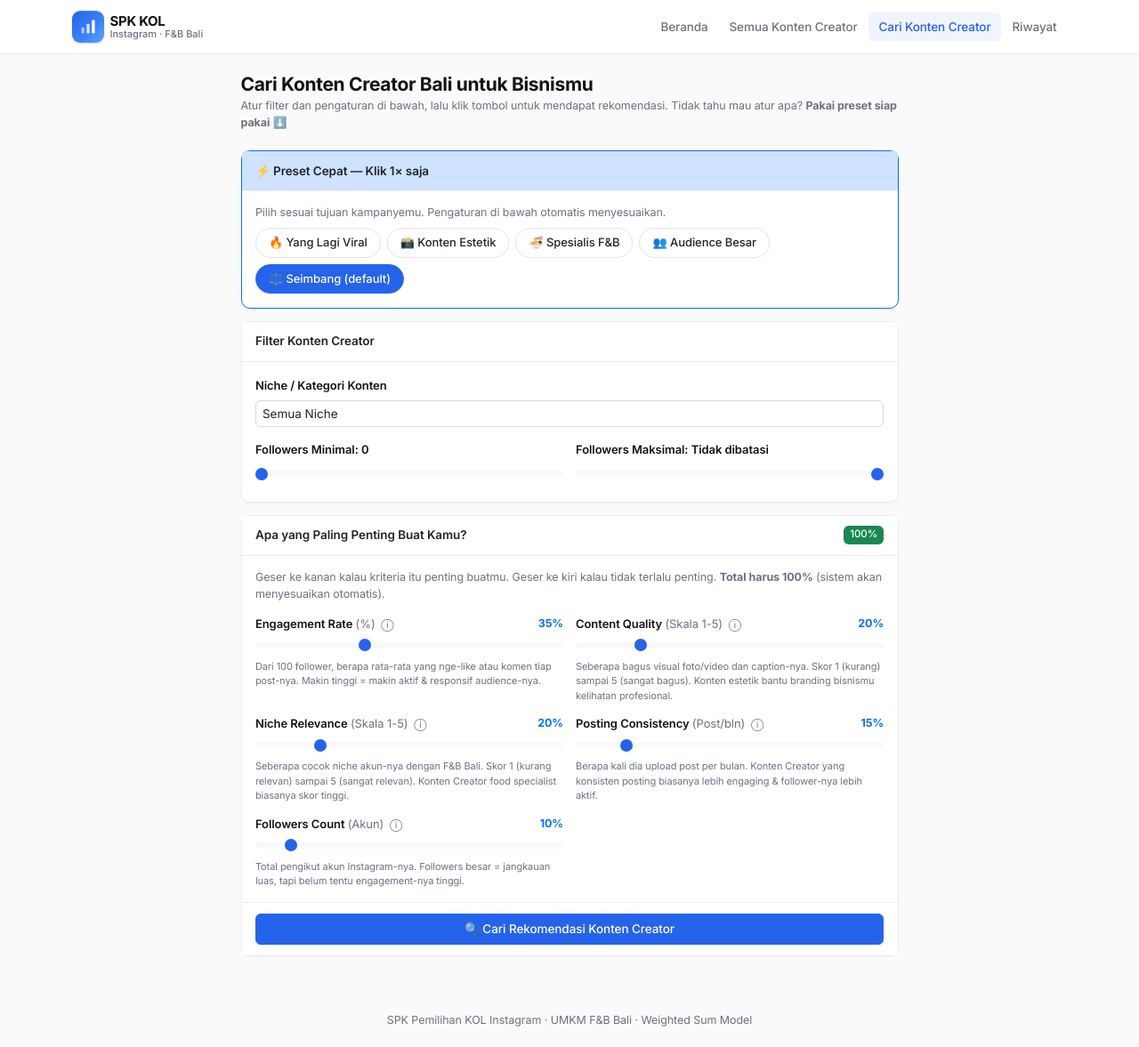
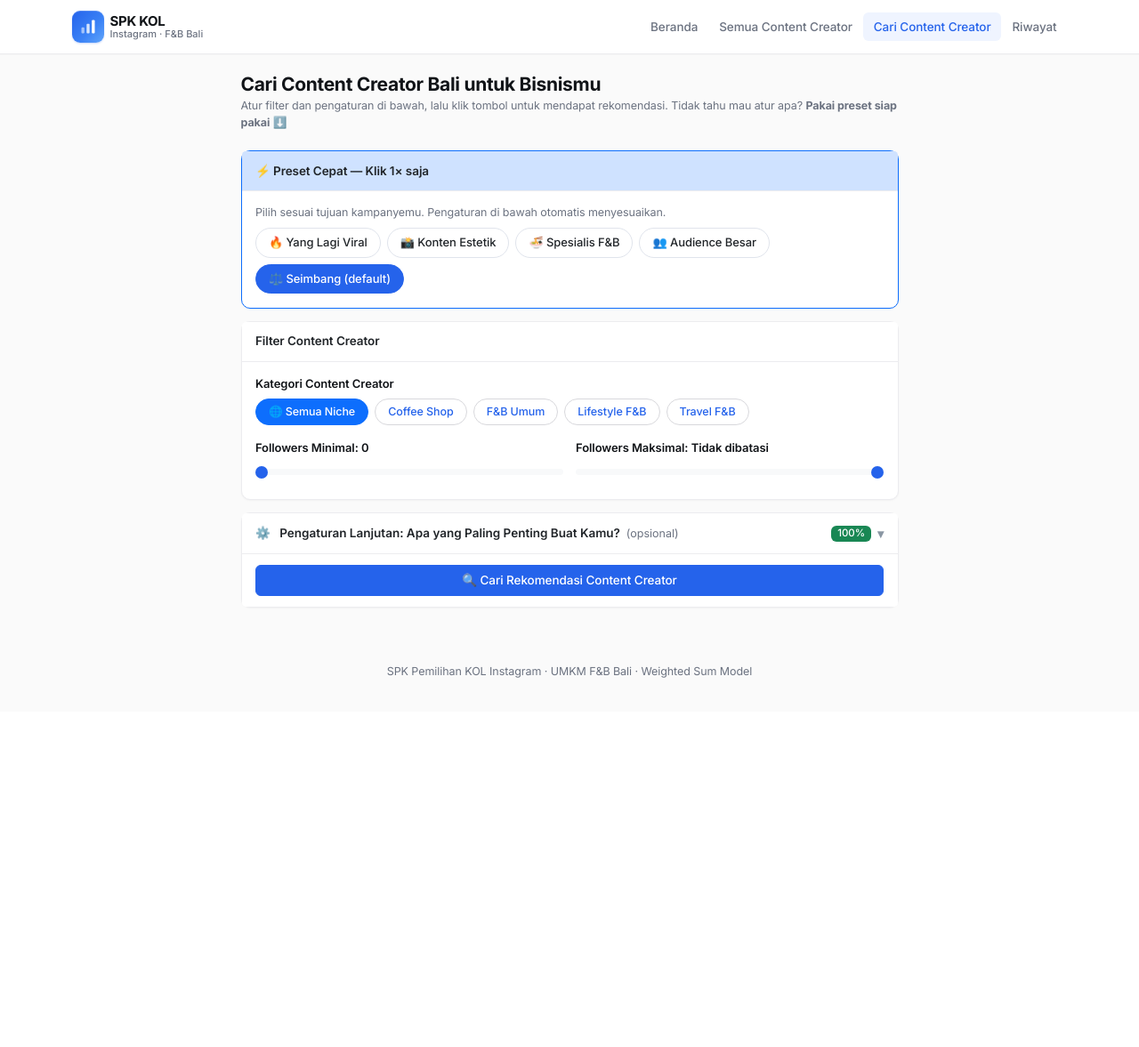
Before and after one commit to yusidabcs/spk-kol, a FastAPI app: page /cari in a window 1280 px wide. Shown: the whole page at 89% size. After the commit the page ends 762 px from the top, so only its background shows below. Run offline with FastAPI, Linux system fonts and the light colour scheme.

Commit message:
feat(ux): collapse bobot card, radio chip niche, rename ke Content Creator
- Bobot card "Apa yang Paling Penting Buat Kamu?" jadi collapsed by default
  dengan tombol toggle + chevron rotate. Header diberi prefix "⚙️ Pengaturan
  Lanjutan" + label "(opsional)" supaya user awam tahu boleh skip.
- Filter Niche/Kategori: dropdown <select> -> radio button chip
  rounded-pill (5 chip: 🌐 Semua + 4 niche). Lebih mudah klik untuk user awam.
- Rename "Konten Creator" -> "Content Creator" di seluruh UI (8 file).

```diff
--- a/static/style.css
+++ b/static/style.css
@@ -234,6 +234,15 @@ h1, h2, h3, h4, h5, h6 { letter-spacing: -0.015em; font-weight: 600; }
   font-size: 20px; font-weight: 700;
 }
 
+/* Collapse chevron rotation */
+.collapse-chevron {
+  display: inline-block;
+  transition: transform .2s ease;
+  font-size: 14px;
+  color: #8a96a3;
+}
+[aria-expanded="true"] .collapse-chevron { transform: rotate(180deg); color: var(--primary); }
+
 /* Help icon ⓘ pada label kriteria */
 .help-icon {
   font-size: 14px;
--- a/templates/base.html
+++ b/templates/base.html
@@ -32,8 +32,8 @@
     <div class="collapse navbar-collapse" id="nav">
       <ul class="navbar-nav ms-auto">
         <li class="nav-item"><a class="nav-link {% if request.url.path == '/' %}active{% endif %}" href="/">Beranda</a></li>
-        <li class="nav-item"><a class="nav-link {% if request.url.path == '/kol' %}active{% endif %}" href="/kol">Semua Konten Creator</a></li>
-        <li class="nav-item"><a class="nav-link {% if request.url.path == '/cari' %}active{% endif %}" href="/cari">Cari Konten Creator</a></li>
+        <li class="nav-item"><a class="nav-link {% if request.url.path == '/kol' %}active{% endif %}" href="/kol">Semua Content Creator</a></li>
+        <li class="nav-item"><a class="nav-link {% if request.url.path == '/cari' %}active{% endif %}" href="/cari">Cari Content Creator</a></li>
         <li class="nav-item"><a class="nav-link {% if request.url.path.startswith('/riwayat') %}active{% endif %}" href="/riwayat">Riwayat</a></li>
       </ul>
     </div>
--- a/templates/detail.html
+++ b/templates/detail.html
@@ -69,7 +69,7 @@
 
     {% if ranking %}
     <div class="card shadow-sm">
-      <div class="card-header fw-semibold">Kenapa Skor Konten Creator Ini Sebesar Itu?</div>
+      <div class="card-header fw-semibold">Kenapa Skor Content Creator Ini Sebesar Itu?</div>
       <div class="card-body">
         {% set items = [
           ("C1","Engagement Rate",ranking.kontribusi_c1,ranking.r_c1),
@@ -87,7 +87,7 @@
           <div class="progress" style="height:12px">
             <div class="progress-bar" style="width:{{ (kontrib / ranking.skor_total * 100)|round|int if ranking.skor_total > 0 else 0 }}%;background:#0d6efd"></div>
           </div>
-          <div class="text-muted" style="font-size:11px">Nilai dibanding Konten Creator lain: {{ "%.0f"|format(norm * 100) }}% dari yang terbaik</div>
+          <div class="text-muted" style="font-size:11px">Nilai dibanding Content Creator lain: {{ "%.0f"|format(norm * 100) }}% dari yang terbaik</div>
         </div>
         {% endfor %}
       </div>
--- a/templates/riwayat.html
+++ b/templates/riwayat.html
@@ -4,7 +4,7 @@
 <div class="d-flex justify-content-between align-items-center mb-4">
   <div>
     <h4 class="fw-bold mb-0">Riwayat Pencarian</h4>
-    <small class="text-muted">Setiap kali kamu cari Konten Creator, hasilnya tersimpan di sini.</small>
+    <small class="text-muted">Setiap kali kamu cari Content Creator, hasilnya tersimpan di sini.</small>
   </div>
   {% if sesi_list %}
   <form method="post" action="/riwayat/delete-all" onsubmit="return confirm('Hapus SEMUA riwayat pencarian? Aksi ini tidak bisa dibatalkan.');">
@@ -16,7 +16,7 @@
 <div class="table-responsive">
   <table class="table table-hover align-middle">
     <thead class="table-light">
-      <tr><th>#</th><th>Tanggal &amp; Waktu</th><th>Niche</th><th>Konten Creator</th><th>Pengaturan Bobot</th><th class="text-end" style="width:200px">Aksi</th></tr>
+      <tr><th>#</th><th>Tanggal &amp; Waktu</th><th>Niche</th><th>Content Creator</th><th>Pengaturan Bobot</th><th class="text-end" style="width:200px">Aksi</th></tr>
     </thead>
     <tbody>
       {% for s in sesi_list %}
@@ -48,7 +48,7 @@
 <div class="card border-0 bg-light text-center p-5">
   <div class="mb-2" style="font-size:48px">📋</div>
   <p class="mb-3 text-muted">Belum ada pencarian tersimpan.</p>
-  <a href="/cari" class="btn btn-primary mx-auto" style="width:fit-content">Mulai Cari Konten Creator</a>
+  <a href="/cari" class="btn btn-primary mx-auto" style="width:fit-content">Mulai Cari Content Creator</a>
 </div>
 {% endif %}
 {% endblock %}
--- a/templates/search.html
+++ b/templates/search.html
@@ -1,9 +1,9 @@
 {% extends "base.html" %}
-{% block title %}Cari Konten Creator — SPK{% endblock %}
+{% block title %}Cari Content Creator — SPK{% endblock %}
 {% block content %}
 <div class="row justify-content-center">
   <div class="col-lg-8">
-    <h4 class="fw-bold mb-1">Cari Konten Creator Bali untuk Bisnismu</h4>
+    <h4 class="fw-bold mb-1">Cari Content Creator Bali untuk Bisnismu</h4>
     <p class="text-muted small mb-4">
       Atur filter dan pengaturan di bawah, lalu klik tombol untuk mendapat rekomendasi.
       Tidak tahu mau atur apa? <strong>Pakai preset siap pakai</strong> ⬇️
@@ -28,16 +28,18 @@
       </div>
 
       <div class="card shadow-sm mb-3">
-        <div class="card-header fw-semibold">Filter Konten Creator</div>
+        <div class="card-header fw-semibold">Filter Content Creator</div>
         <div class="card-body">
           <div class="mb-3">
-            <label class="form-label small fw-semibold">Niche / Kategori Konten</label>
-            <select name="niche" class="form-select form-select-sm">
-              <option value="Semua" {% if selected_niche=="Semua" %}selected{% endif %}>Semua Niche</option>
+            <label class="form-label small fw-semibold d-block mb-2">Kategori Content Creator</label>
+            <div class="d-flex flex-wrap gap-2">
+              <input type="radio" class="btn-check" name="niche" id="niche_semua" value="Semua" {% if selected_niche=="Semua" %}checked{% endif %}>
+              <label class="btn btn-sm btn-outline-primary rounded-pill px-3" for="niche_semua">🌐 Semua Niche</label>
               {% for n in niches %}
-              <option value="{{ n }}" {% if selected_niche==n %}selected{% endif %}>{{ n }}</option>
+              <input type="radio" class="btn-check" name="niche" id="niche_{{ loop.index }}" value="{{ n }}" {% if selected_niche==n %}checked{% endif %}>
+              <label class="btn btn-sm btn-outline-primary rounded-pill px-3" for="niche_{{ loop.index }}">{{ n }}</label>
               {% endfor %}
-            </select>
+            </div>
           </div>
           <div class="row g-3">
             <div class="col-md-6">
@@ -53,21 +55,32 @@
       </div>
 
       <div class="card shadow-sm">
-        <div class="card-header fw-semibold d-flex justify-content-between">
-          <span>Apa yang Paling Penting Buat Kamu?</span>
-          <span id="totalBobot" class="badge bg-success">100%</span>
-        </div>
+        <button type="button" class="card-header fw-semibold d-flex justify-content-between align-items-center bg-white border-0 w-100"
+                data-bs-toggle="collapse" data-bs-target="#bobotPanel" aria-expanded="false" aria-controls="bobotPanel"
+                style="cursor:pointer">
+          <span>
+            <span class="me-2">⚙️</span>
+            Pengaturan Lanjutan: Apa yang Paling Penting Buat Kamu?
+            <small class="text-muted fw-normal ms-1">(opsional)</small>
+          </span>
+          <span class="d-flex align-items-center gap-2">
+            <span id="totalBobot" class="badge bg-success">100%</span>
+            <span class="collapse-chevron" aria-hidden="true">▾</span>
+          </span>
+        </button>
+        <div class="collapse" id="bobotPanel">
         <div class="card-body">
           <p class="small text-muted mb-3">
-            Geser ke kanan kalau kriteria itu penting buatmu. Geser ke kiri kalau tidak terlalu penting.
+            Sudah pakai preset di atas? <strong>Boleh skip bagian ini</strong> — preset sudah mengatur otomatis.
+            Kalau mau atur manual: geser ke kanan kalau kriteria itu penting, ke kiri kalau tidak terlalu penting.
             <strong>Total harus 100%</strong> (sistem akan menyesuaikan otomatis).
           </p>
           {# Penjelasan ramah untuk user awam — analogi ke konteks UMKM #}
           {% set penjelasan = {
             'C1': 'Dari 100 follower, berapa rata-rata yang nge-like atau komen tiap post-nya. Makin tinggi = makin aktif & responsif audience-nya.',
             'C2': 'Seberapa bagus visual foto/video dan caption-nya. Skor 1 (kurang) sampai 5 (sangat bagus). Konten estetik bantu branding bisnismu kelihatan profesional.',
-            'C3': 'Seberapa cocok niche akun-nya dengan F&B Bali. Skor 1 (kurang relevan) sampai 5 (sangat relevan). Konten Creator food specialist biasanya skor tinggi.',
-            'C4': 'Berapa kali dia upload post per bulan. Konten Creator yang konsisten posting biasanya lebih engaging & follower-nya lebih aktif.',
+            'C3': 'Seberapa cocok niche akun-nya dengan F&B Bali. Skor 1 (kurang relevan) sampai 5 (sangat relevan). Content Creator food specialist biasanya skor tinggi.',
+            'C4': 'Berapa kali dia upload post per bulan. Content Creator yang konsisten posting biasanya lebih engaging & follower-nya lebih aktif.',
             'C5': 'Total pengikut akun Instagram-nya. Followers besar = jangkauan luas, tapi belum tentu engagement-nya tinggi.',
           } %}
           <div class="row g-3">
@@ -98,9 +111,10 @@
             Total kepentingan akan disamakan ke 100% otomatis.
           </div>
         </div>
+        </div><!-- /#bobotPanel -->
         <div class="card-footer">
           <button type="submit" class="btn btn-primary w-100 btn-lg">
-            🔍 Cari Rekomendasi Konten Creator
+            🔍 Cari Rekomendasi Content Creator
           </button>
         </div>
       </div>
```
Also changed, not shown: templates/dashboard.html (+8 -8 lines), templates/kol_list.html (+4 -4 lines), templates/results.html (+6 -6 lines).
